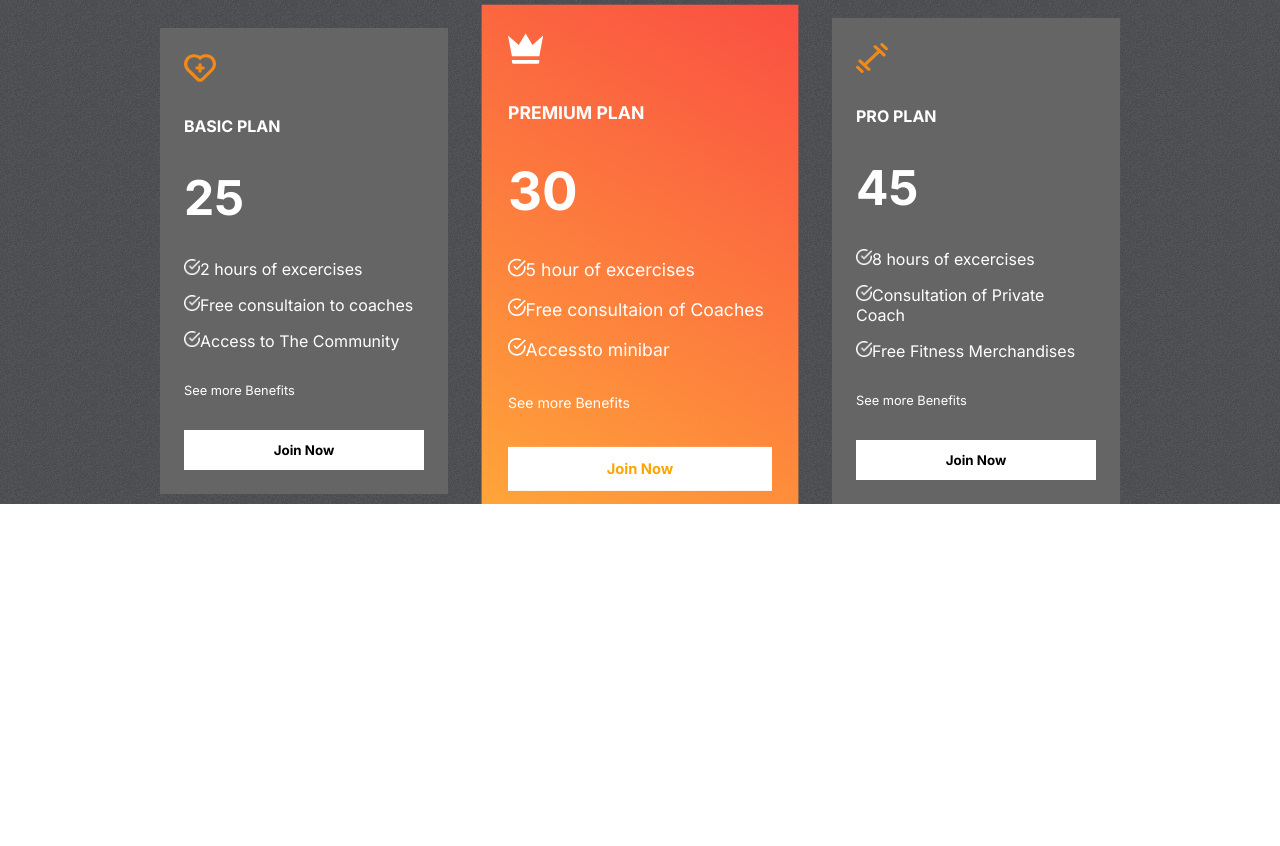
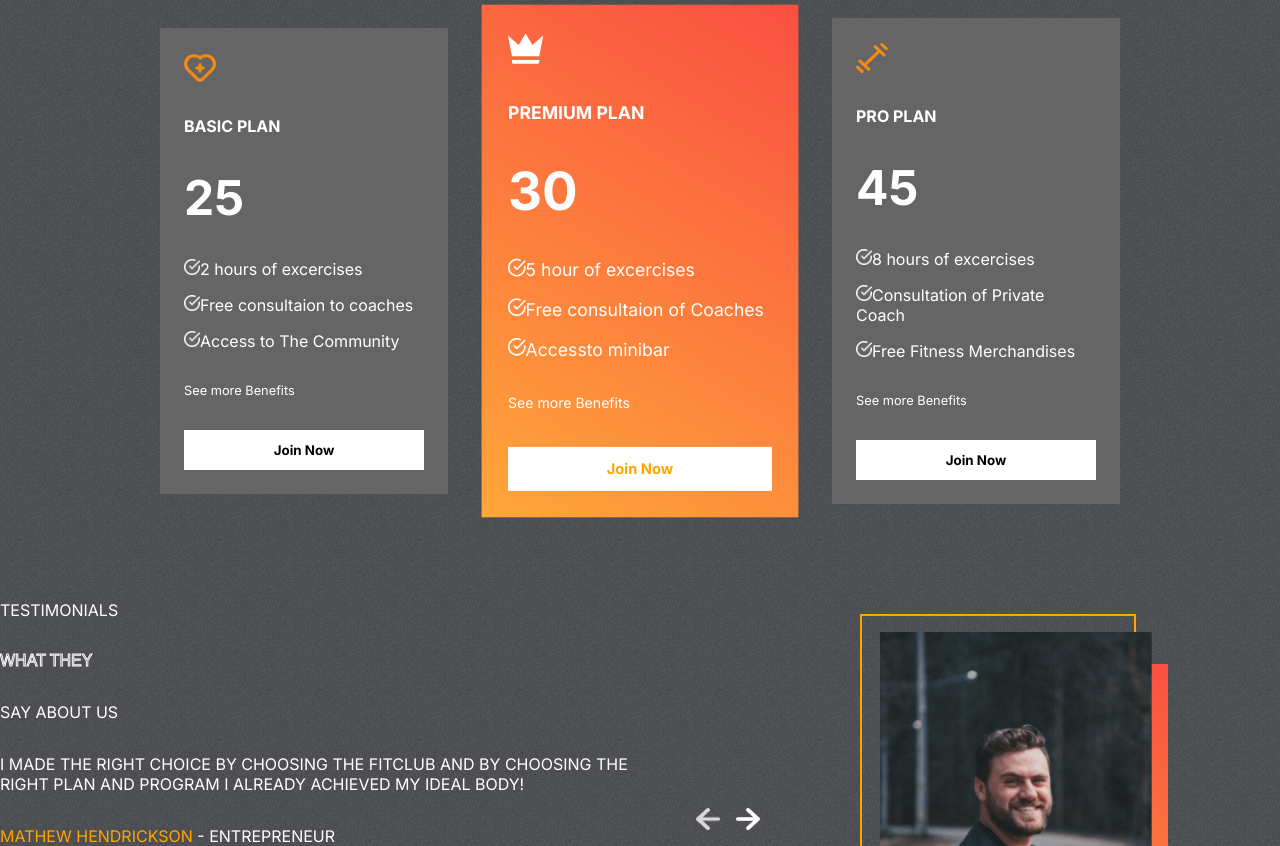
Before and after one commit to emadeveloper/Fit-Club, a React (Create React App) app: page / in a window 1280 px wide. Shown: the part 1945-2791 px from the top of the page. Before the commit the page ends 2449 px from the top, so only its background shows below. Built offline with nearby package versions, Linux system fonts and the light colour scheme.

Commit message:
adding testimonials section

```diff
--- a/src/App.js
+++ b/src/App.js
@@ -3,6 +3,7 @@
 import Plans from './components/Plans/Plans';
 import Programs from './components/Programs/Programs';
 import Reasons from './components/Reasons/Reasons';
+import Testimonials from './components/Testimonials/Testimonials';
 
 
 function App() {
@@ -12,6 +13,7 @@
           <Programs />
           <Reasons />
           <Plans />
+          <Testimonials />
     </div>
   );
 }
--- /dev/null
+++ b/src/components/Testimonials/Testimonials.css
@@ -0,0 +1,79 @@
+.Testimonials{
+    display: flex;
+    gap: 1rem;
+    padding: 0, 2rem;
+}
+
+.left-t{
+    display: flex;
+    flex: 1 1;
+    gap: 2rem;
+    flex-direction: column;
+    text-transform: uppercase;
+    color: white;
+}
+
+.left-t>div:nth-child(1){
+   color: var(--orange);
+    font-weight: bold;
+}
+
+.left-t>div:nth-child(2),
+.left-t>div:nth-child(3)
+{
+    font-weight: bold;
+    font-size: 3rem;
+}
+
+.left-t>div:nth-child(4){
+    text-transform: none;
+    text-align: justify;
+    letter-spacing: 2px;
+    line-height: 40px;
+}
+
+.right-t{
+    flex: 1;
+    position: relative;
+}
+
+.right-t>img{
+    position: absolute;
+    width: 17rem;
+    height: 20rem;
+    object-fit: cover;
+    right: 8rem;
+    top: 2rem;
+}
+
+.right-t>:nth-child(1){
+    position: absolute;
+    width: 17rem;
+    height: 20rem;
+    border: 2px solid orange;
+    background-color: transparent;
+    right: 9rem;
+    top: 0.9rem;
+}
+
+.right-t>:nth-child(2){
+    position: absolute;
+    width: 17rem;
+    height: 19rem;
+    right: 7rem;
+    top: 4rem;
+    background: var(--planCard);
+}
+
+.arrows{
+    display: flex;
+    gap: 1rem;
+    position: absolute;
+    bottom: 1rem;
+    left: 3rem;
+}
+
+.arrows>img{
+    width: 1.5rem;
+    cursor: pointer;
+}
--- /dev/null
+++ b/src/components/Testimonials/Testimonials.jsx
@@ -0,0 +1,55 @@
+import React from "react";
+import "./Testimonials.css";
+import {testimonialsData} from '../../data/testimonialsData';
+import { useState } from "react";
+import leftArrow from "../../assets/leftArrow.png";
+import rightArrow from "../../assets/rightArrow.png";
+
+const Testimonials = () => {
+  const [selected, setSelected] = useState(0);
+  const tLength = testimonialsData.length;
+
+    return (
+    <section className="Testimonials">
+      {/* LEFT SIDE */}
+      <div className="left-t">
+        <span>Testimonials</span>
+        <span className="stroke-text">What they</span>
+        <span>Say about us</span>
+        <span>
+            {testimonialsData[selected].review}
+        </span>
+        <span>
+            <span style={{color:"orange"}}>
+                {testimonialsData[selected].name}
+            </span>{" "}
+            - {testimonialsData[selected].status}
+        </span>
+      </div>
+
+      {/* RIGHT SIDE */}
+      <div className="right-t">
+        <div></div>
+        <div></div>
+        <img src={testimonialsData[selected].image} alt="" />
+
+        <div className="arrows">
+            <img
+            onClick={()=>{
+                selected===0?setSelected(tLength-1):setSelected((prev)=> prev-1);
+            }}
+
+            src={leftArrow} alt="" />
+            <img
+            onClick={()=>{
+                selected===tLength-1?setSelected(0):setSelected((prev)=> prev+1);
+            }}
+
+            src={rightArrow} alt="" />
+        </div>
+      </div>
+    </section>
+  );
+};
+
+export default Testimonials;
```
